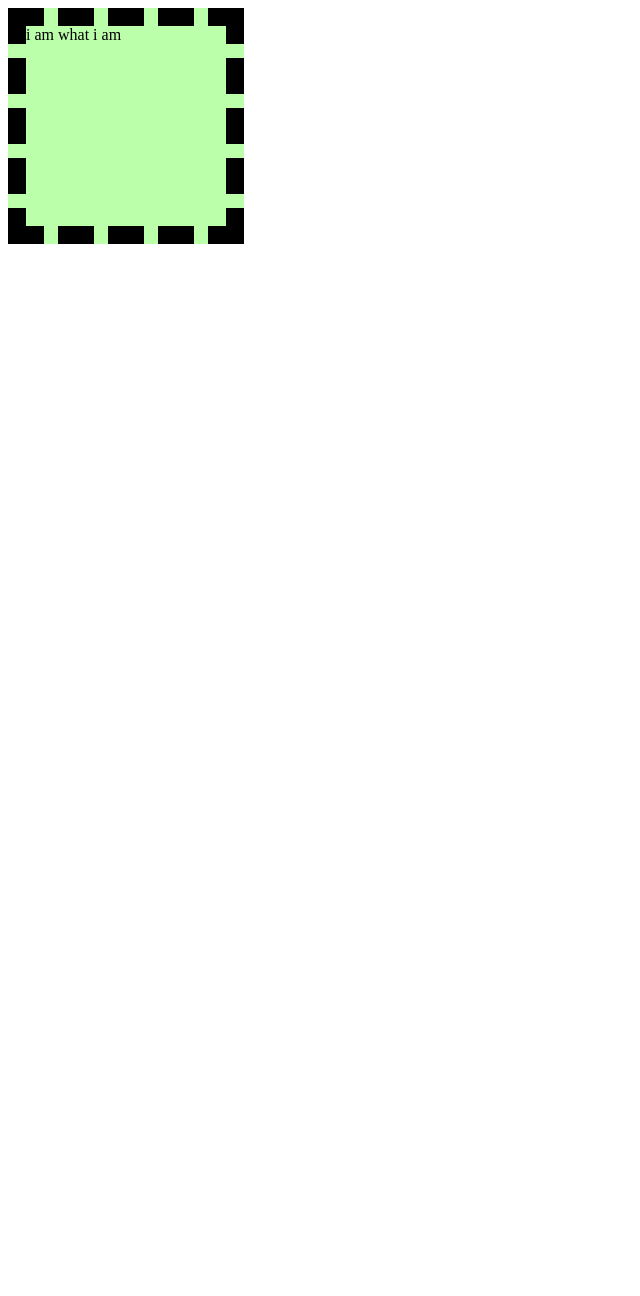
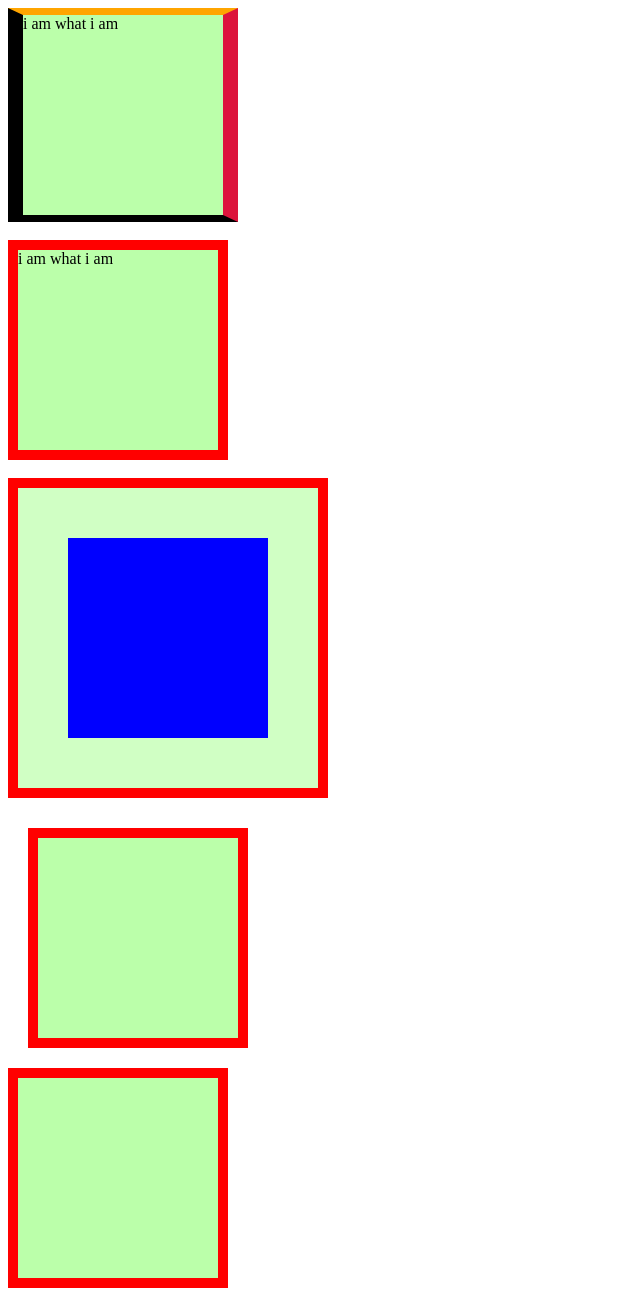
Before and after one commit to Yongdream/Pisces, a plain HTML site: page 03_layout/02_BoxModel.html in a window 1280 px wide. Shown: the whole page, without its empty margins (0-640 px from the left). Before the commit the page ends 800 px from the top, so only its background shows below. Drawn offline with Linux system fonts and the light colour scheme.

Commit message:
垂直分布

```diff
--- a/03_layout/02_BoxModel.html
+++ b/03_layout/02_BoxModel.html
@@ -11,10 +11,60 @@
             height: 200px;
             background-color:#bfa;
 
-            border-width: 18px;
-            border-color: black;
-            border-style: dashed;
+            border-width: 7px 15px;
+            border-top-color:orange;
+            border-right-color: crimson;
+            border-style: solid;
         }
+
+        .box2{
+            width: 200px;
+            height: 200px;
+            background-color:#bfa;
+
+            border: solid 10px red;         /* border简写 */
+        }
+
+        .box3{
+            width: 200px;
+            height: 200px;
+            background-color:rgba(187, 255, 170, 0.685);
+
+            border: solid 10px red;
+
+            padding-top:50px;
+            padding-right:50px;
+            padding-bottom:50px;
+            padding-left:50px;
+        }
+        .inner{
+            width: 100%;
+            height: 100%;
+            background-color: blue;       /* inner区域就是内容区了 */
+        }
+
+        .box4{
+            width: 200px;
+            height: 200px;
+            background-color:#bfa;
+
+            border: solid 10px red;
+
+            margin-top: 30px;
+            margin-left: 20px;
+
+            margin-right: 30px;
+            margin-bottom: 20px;
+        }
+        .box5{
+            width: 200px;
+            height: 200px;
+            background-color:#bfa;
+
+            border: solid 10px red;
+
+        }
+
     </style>
 </head>
 <body>
@@ -26,14 +76,65 @@
                 内容区(content)
                     元素中的所有子元素和文本内容都在内容区排列
                 边框(border)
-                    设置边框需要设置样式
-                        border-width    边框宽度会影响盒子大小 width + border-width * 2
+                    设置边框需要设置样式(必要配置属性)
+                        border-width
+                            边框宽度会影响盒子大小
+                                width + border-width * 2
+                            默认值一般为3px
+                            指定四个方向边框的宽度
+                                四个值：上 右 下 左
+                                三个值：上 左右 下
+                                两个值：上下 左右
+                            border-xxx-width
+                                xxx：top right bottom left
+
                         border-color
+                            指定边框颜色
+
                         border-style
+                            指定边框样式
+                                solid   实线
+                                dotted  点状虚线
+                                dashed  虚线
+                                double  双线
+                            默认值为 none
+
+                    border简写属性  无顺序要求
+                        border-xxx也可以简写
+
+
                 内边距(padding)
+                    内容区和边框之间的距离
+                    也会影响盒子大小,背景颜色延伸到内边框(可见块)
+                    四个方向内边距
+                        padding-top
+                        padding-right
+                        padding-bottom
+                        padding-left
+                    padding简写属性 上右下左
+
                 外边距(margin)
+                    不影响盒子可见块大小，影响盒子位置
+                    四个方向外边距
+                        margin-top
+                        margin-right
+                        margin-bottom
+                        margin-left
+                            上左移动自己；下右会移动其他盒子
+                    margin可以指定负值
+                    margin简写属性 上右下左
+
     -->
 
     <div class="box1"> i am what i am</div>
+    <br>
+    <div class="box2"> i am what i am</div>
+    <br>
+    <div class="box3">
+        <div class="inner"></div>
+    </div>
+
+    <div class="box4"></div>
+    <div class="box5"></div>
 </body>
 </html>
```
Also changed, not shown: 03_layout/03_HorizontalLayout.html (added, +68 -0 lines), 03_layout/04_VerticalLayout.html (added, +12 -0 lines).
